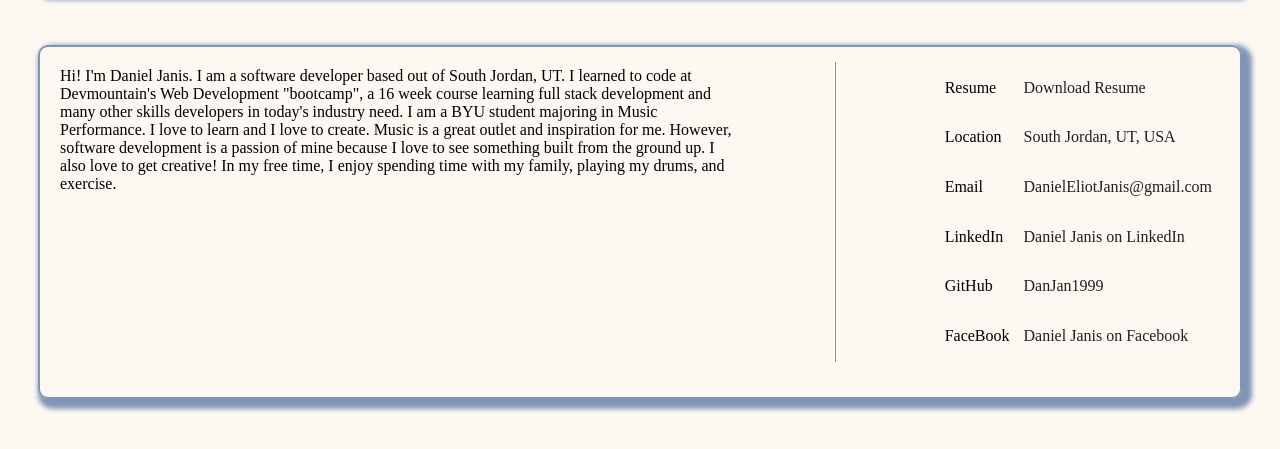
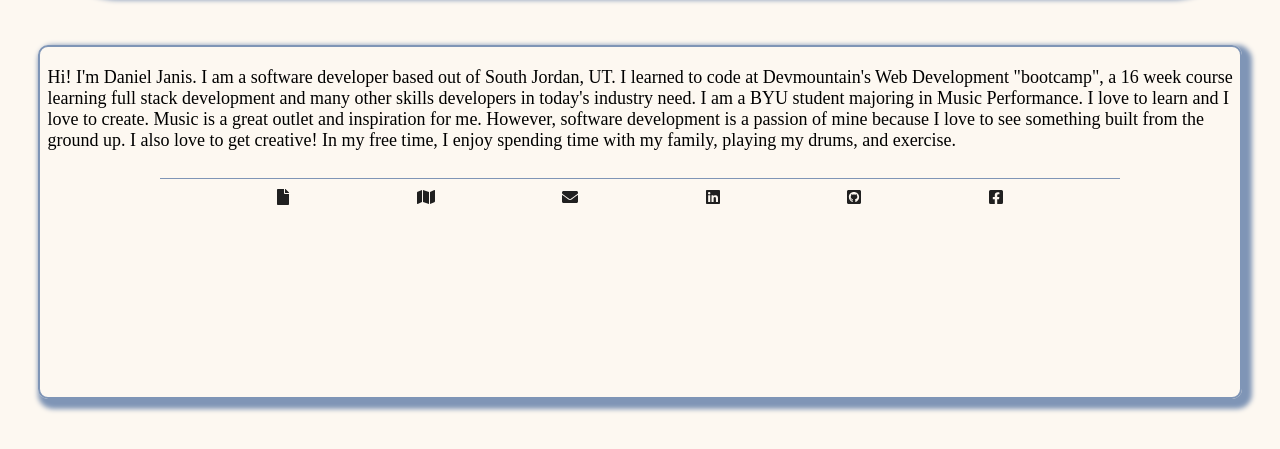
Before and after one commit to daniel-janis/daniel-janis.github.io, a React (Create React App) app: page / in a window 1280 px wide. Shown: the part 615-1064 px from the top of the page. Built offline with nearby package versions, Linux system fonts and the light colour scheme.

Commit message:
Icons Added to About Section

```diff
--- a/src/components/AboutMe.js
+++ b/src/components/AboutMe.js
@@ -1,5 +1,6 @@
 import "./Styles.css";
 import React from "react";
+import { FontAwesomeIcon } from "@fortawesome/react-fontawesome";
 
 class AboutMe extends React.Component {
     render() {
@@ -21,32 +22,12 @@ class AboutMe extends React.Component {
 
                     </div>
                     <div className="generalInfo">
-                        <table>
-                            <tr>
-                                <td>{/*paper form icon*/} Resume</td>
-                                <td><a href="https://docs.google.com/document/d/1k9YPmfDQpAO_ijNJM3-S1fmVdpr4y0DSJZolPfg9A4I/edit?usp=sharing" target="_blank">Download Resume</a></td>
-                            </tr>
-                            <tr>
-                                <td>{/*globe icon*/} Location</td>
-                                <td><a>South Jordan, UT, USA</a></td>
-                            </tr>
-                            <tr>
-                                <td>{/*email icon*/} Email</td>
-                                <td><a href="mailto:danieleliotjanis@gmail.com" target="_blank">DanielEliotJanis@gmail.com</a></td>
-                            </tr>
-                            <tr>
-                                <td>{/*linkedin icon*/} LinkedIn</td>
-                                <td><a href="https://www.linkedin.com/in/daniel-janis-71995119a/" target="_blank">Daniel Janis on LinkedIn</a></td>
-                            </tr>
-                            <tr>
-                                <td>{/*github icon*/} GitHub</td>
-                                <td><a href="https://github.com/daniel-janis" target="_blank">DanJan1999 </a></td>
-                            </tr>
-                            <tr>
-                                <td>{/*facebook icon*/} FaceBook</td>
-                                <td><a href="https://www.facebook.com/daniel.e.janis" target="_blank">Daniel Janis on Facebook</a></td>
-                            </tr>
-                        </table>
+                                <a href="https://docs.google.com/document/d/1k9YPmfDQpAO_ijNJM3-S1fmVdpr4y0DSJZolPfg9A4I/edit?usp=sharing" target="_blank"><FontAwesomeIcon icon="file" /></a>
+                                <a><FontAwesomeIcon icon="map" /></a>
+                                <a href="mailto:danieleliotjanis@gmail.com" target="_blank"><FontAwesomeIcon icon="envelope" /></a>
+                                <a href="https://www.linkedin.com/in/daniel-janis-71995119a/" target="_blank"><FontAwesomeIcon icon={["fab", "linkedin"]} /></a>
+                                <a href="https://github.com/daniel-janis" target="_blank"><FontAwesomeIcon icon={["fab", "github-square"]} /></a>
+                                <a href="https://www.facebook.com/daniel.e.janis" target="_blank"><FontAwesomeIcon icon={["fab", "facebook-square"]} /></a>
                     </div>
                 </div>
             </div>
--- a/src/components/App.js
+++ b/src/components/App.js
@@ -3,6 +3,11 @@ import React from "react";
 import Header from "./Header";
 import AboutMe from "./AboutMe";
 import Education from "./Education";
+import { library } from "@fortawesome/fontawesome-svg-core";
+import { fab, faLinkedin, faFacebookSquare, faGithubSquare } from "@fortawesome/free-brands-svg-icons";
+import { faEnvelope, faMap, faFile } from "@fortawesome/free-solid-svg-icons";
+
+library.add(fab, faEnvelope, faMap, faFile, faLinkedin, faFacebookSquare, faGithubSquare);
 
 class App extends React.Component {
     render() {
--- a/src/components/Styles.css
+++ b/src/components/Styles.css
@@ -91,7 +91,7 @@ a:active {
     justify-content: center;
     align-items: center;
     box-shadow: 5px 5px 5px 5px rgb(127, 149, 182);
-    border-radius: 5px;
+    border-radius: 75px;
     object-fit: contain;
 }
 
@@ -101,7 +101,7 @@ a:active {
     background-image: url('../images/HeadshotPro2.jpg');
     background-repeat: no-repeat;
     background-size: 250px 250px;
-    border-radius: 10px;
+    border-radius: 50%;
     border-style: solid;
     border-width: 2px;
     border-color: rgb(127, 149, 182);
@@ -113,9 +113,9 @@ a:active {
     width: 1200px;
     margin: 0 auto;
     display: flex;
-    flex-direction: row;
+    flex-direction: column;
     justify-content: center;
-    align-items: flex-start;
+    align-items: center;
     border-style: solid;
     border-width: 2px;
     border-color: rgb(127, 149, 182);
@@ -127,19 +127,22 @@ a:active {
 
 .description {
     height: 125px;
-    width: 700px;
+    width: 100%;
     padding: 5px;
     margin-top: 15px;
     margin-left: 15px;
+    font-size: large;
 }
 
 .generalInfo {
     height: 300px;
-    width: 400px;
-    border-left: 1px solid rgb(127, 149, 182);
+    width: 80%;
+    border-top: 1px solid rgb(127, 149, 182);
     margin-top: 15px;
-    margin-left: 90px;
-    margin-right: 15px;
+    display: flex;
+    flex-direction: row;
+    justify-content: space-evenly;
+    align-items: baseline;
 }
 
 .test {
```
